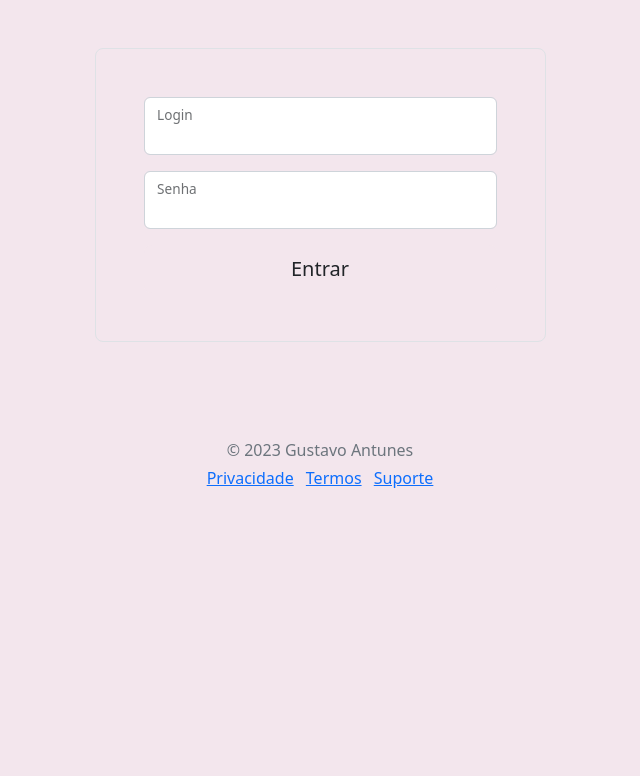
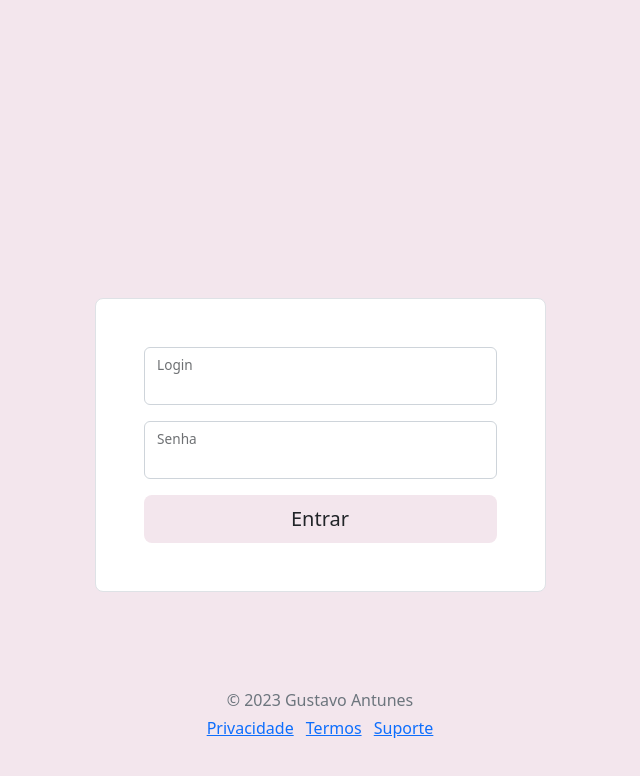
Before and after one commit to ElvisGustavoAntunes/Cadastro_Roupas, a plain HTML site: page Index.html in a window 1280 px wide. Shown: the whole page, without its empty margins (320-960 px from the left). Drawn offline with nearby package versions, Linux system fonts and the light colour scheme.

Commit message:
Ajustando cor BG login

```diff
--- a/estilo.css
+++ b/estilo.css
@@ -1,6 +1,4 @@
-
-div#div_login {
-    background-color:white;
-    margin-top: 100px;
-    border-radius: 10px;
+  form{
+    background: white;
+    margin-top: 250px;
   }
```
